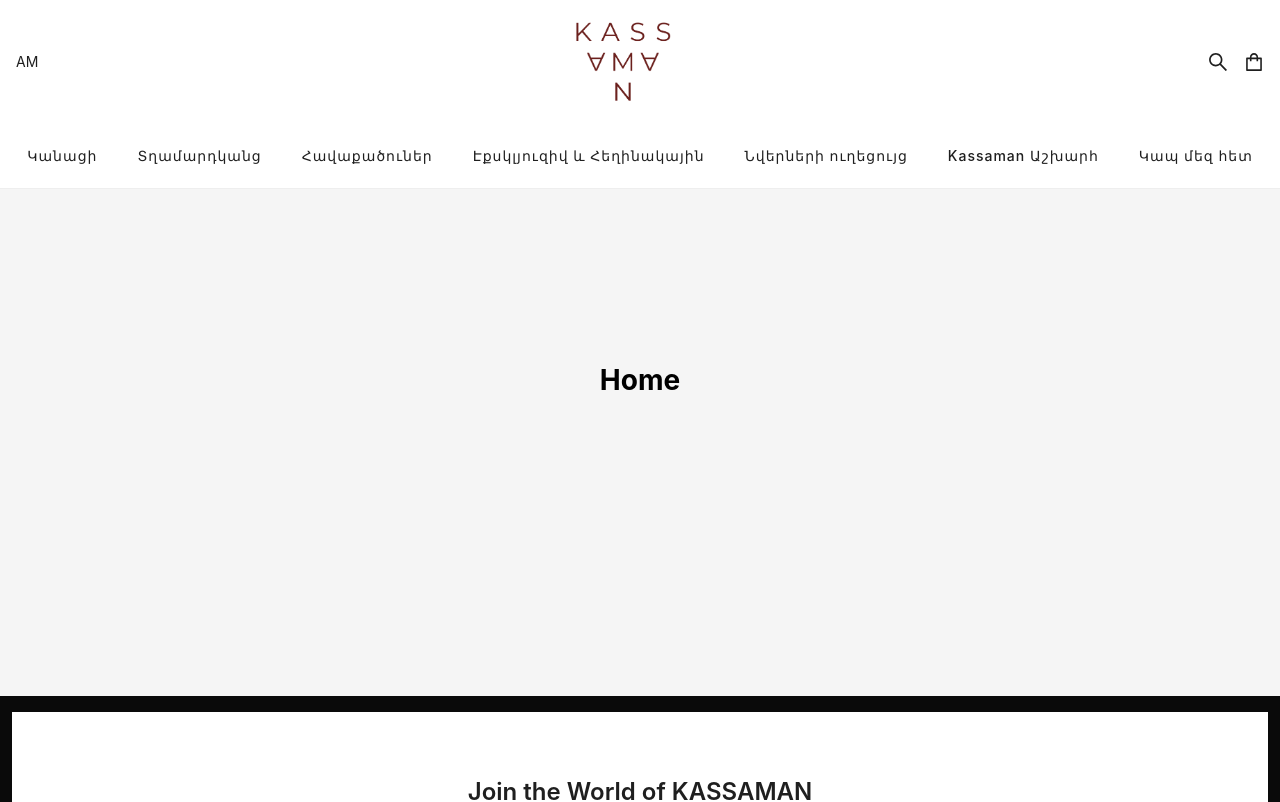
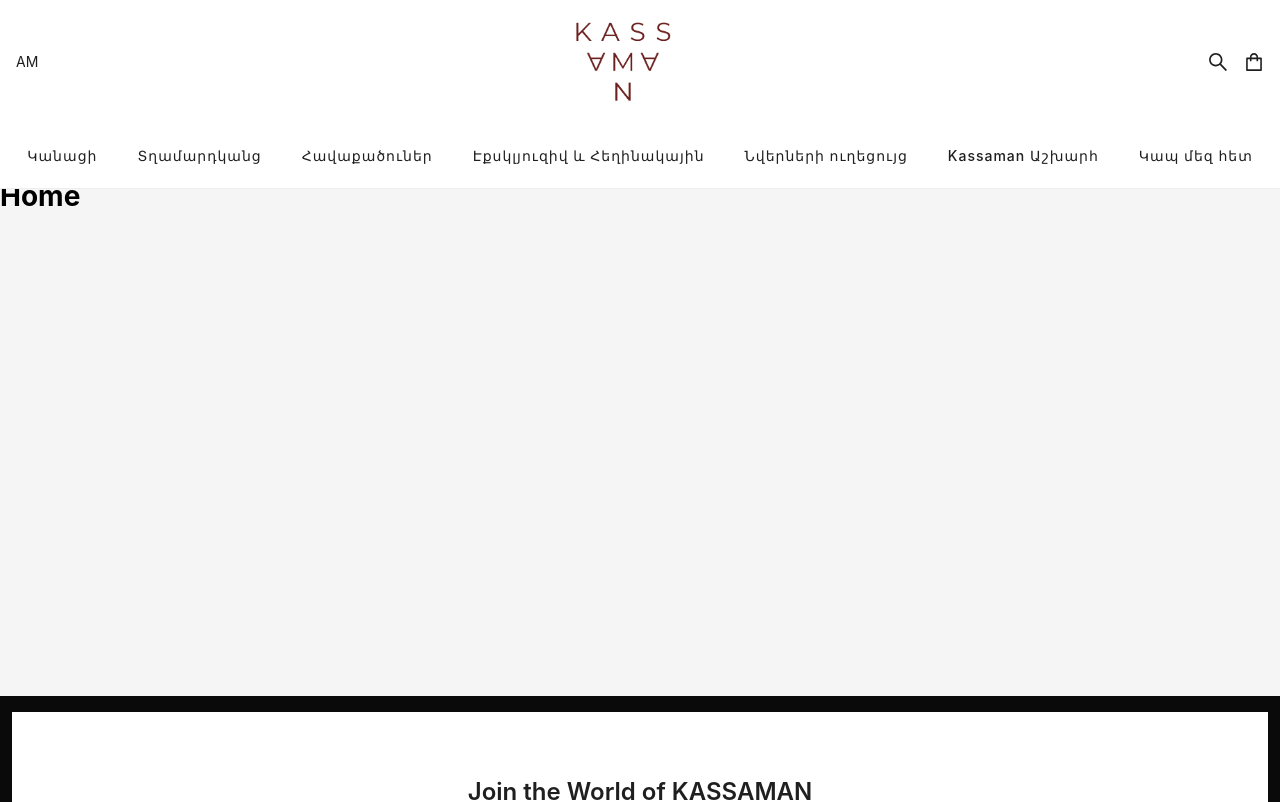
Before and after one commit to sona2711/jewellery_shop, a React (Vite) app: page / in a window 1280 px wide. Shown: the top 802 px of the page. Built offline with nearby package versions, Linux system fonts and the light colour scheme.

Commit message:
remove  main's  unnecessary styles

```diff
--- a/src/components/layout/MainLayout/styles.module.css
+++ b/src/components/layout/MainLayout/styles.module.css
@@ -6,10 +6,7 @@
   }
 
   .main {
-    display: flex;
-    justify-content: center;
-    align-items: center;
-    width: 100%;
+    width: 100vw;
     min-height: 75vh ;
     margin-top: 5rem;
     padding: 5rem 0;
```
